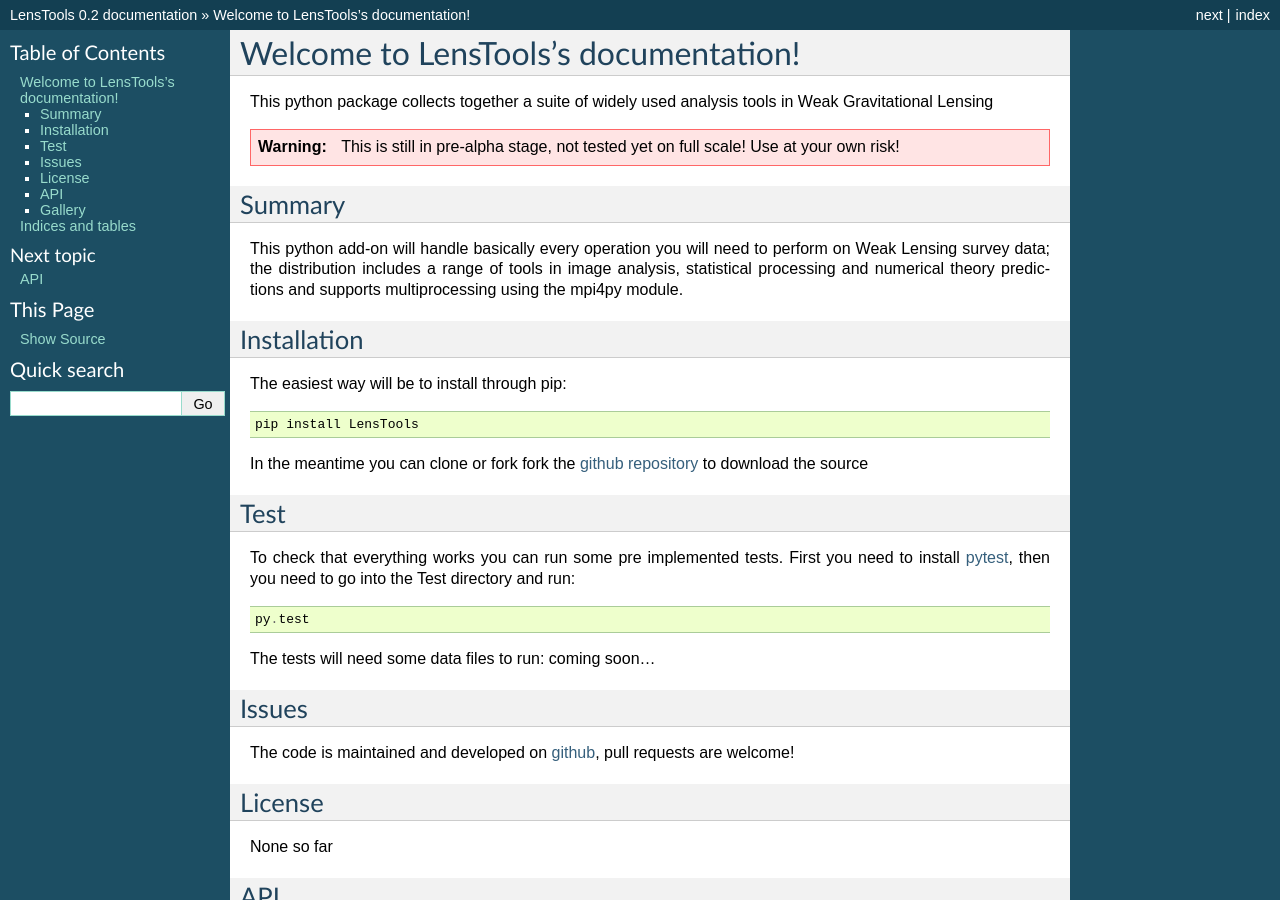
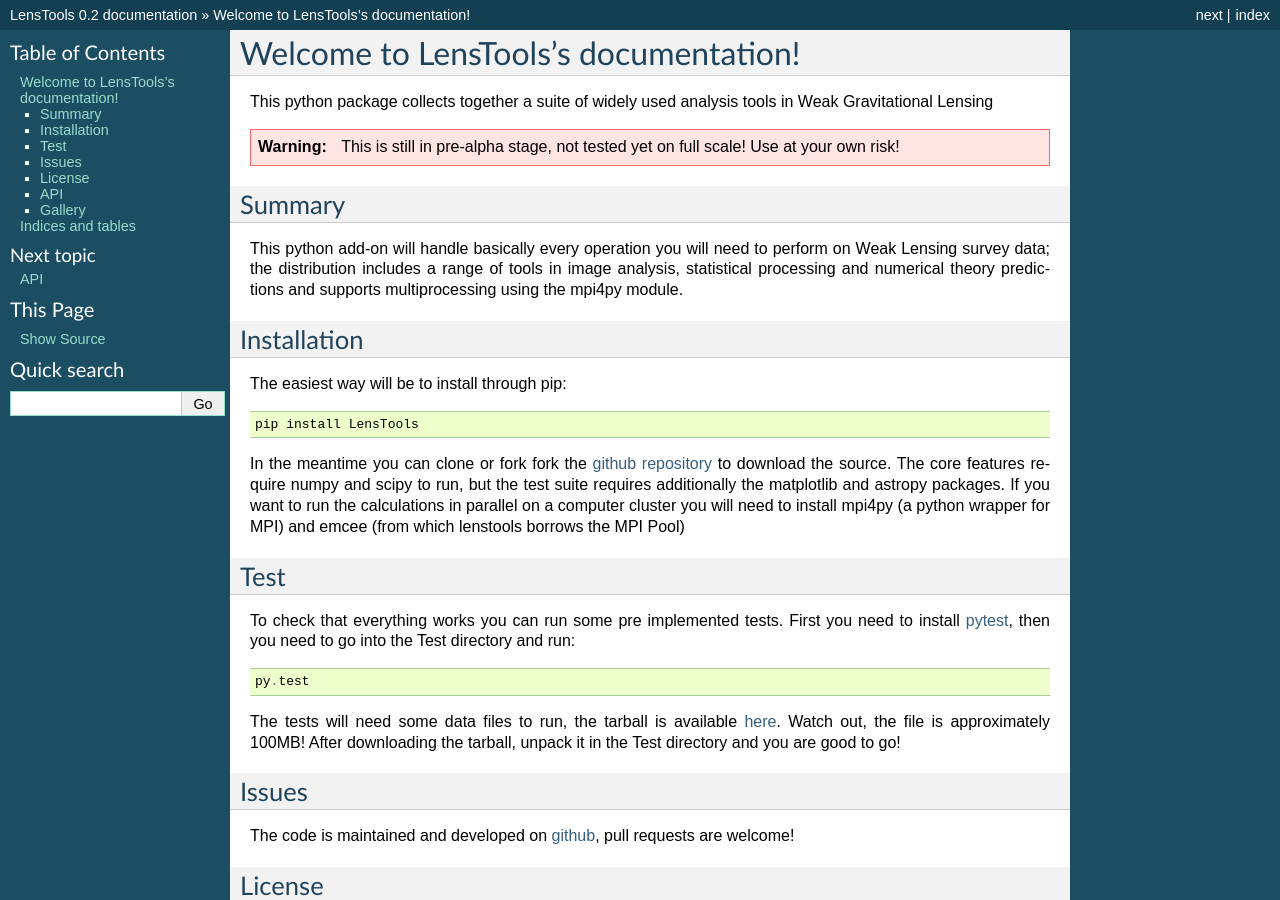
Before and after one commit to apetri/LensTools, a Sphinx documentation site: the page built from docs/source/index.rst, in a window 1280 px wide and 900 px high. Built offline with Sphinx 7.4.7, drawn with Linux system fonts in a browser that asks for light colours.

Commit message:
Updated index.rst

```diff
--- a/docs/source/index.rst
+++ b/docs/source/index.rst
@@ -24,7 +24,7 @@
 
 	pip install LensTools
 
-In the meantime you can clone or fork fork the `github repository <https://github.com/apetri/LensTools>`_ to download the source
+In the meantime you can clone or fork fork the `github repository <https://github.com/apetri/LensTools>`_ to download the source. The core features require numpy and scipy to run, but the test suite requires additionally the matplotlib and astropy packages. If you want to run the calculations in parallel on a computer cluster you will need to install mpi4py (a python wrapper for MPI) and emcee (from which lenstools borrows the MPI Pool)
 
 Test
 ----
@@ -33,7 +33,7 @@
 
 	py.test
 
-The tests will need some data files to run: coming soon...
+The tests will need some data files to run, the tarball is available `here <https://doc-0k-28-docs.googleusercontent.com/docs/securesc/2onj0g7d6rhqc0ucq5nr982bdvss3iqf/ivlpbbeo0m6u8me3s2a0n34d7462dk07/1405893600000/16262236432539457434/16262236432539457434/0Bx6ZTqNbWBx_Mk01WVJzYm5jNVk?e=download&h=16653014193614665626&nonce=33s37c4aqa36c&user=16262236432539457434&hash=t82hd2amumcn6ti16g7tancug56nc3c8>`_. Watch out, the file is approximately 100MB! After downloading the tarball, unpack it in the Test directory and you are good to go!
 
 Issues
 ------
```
